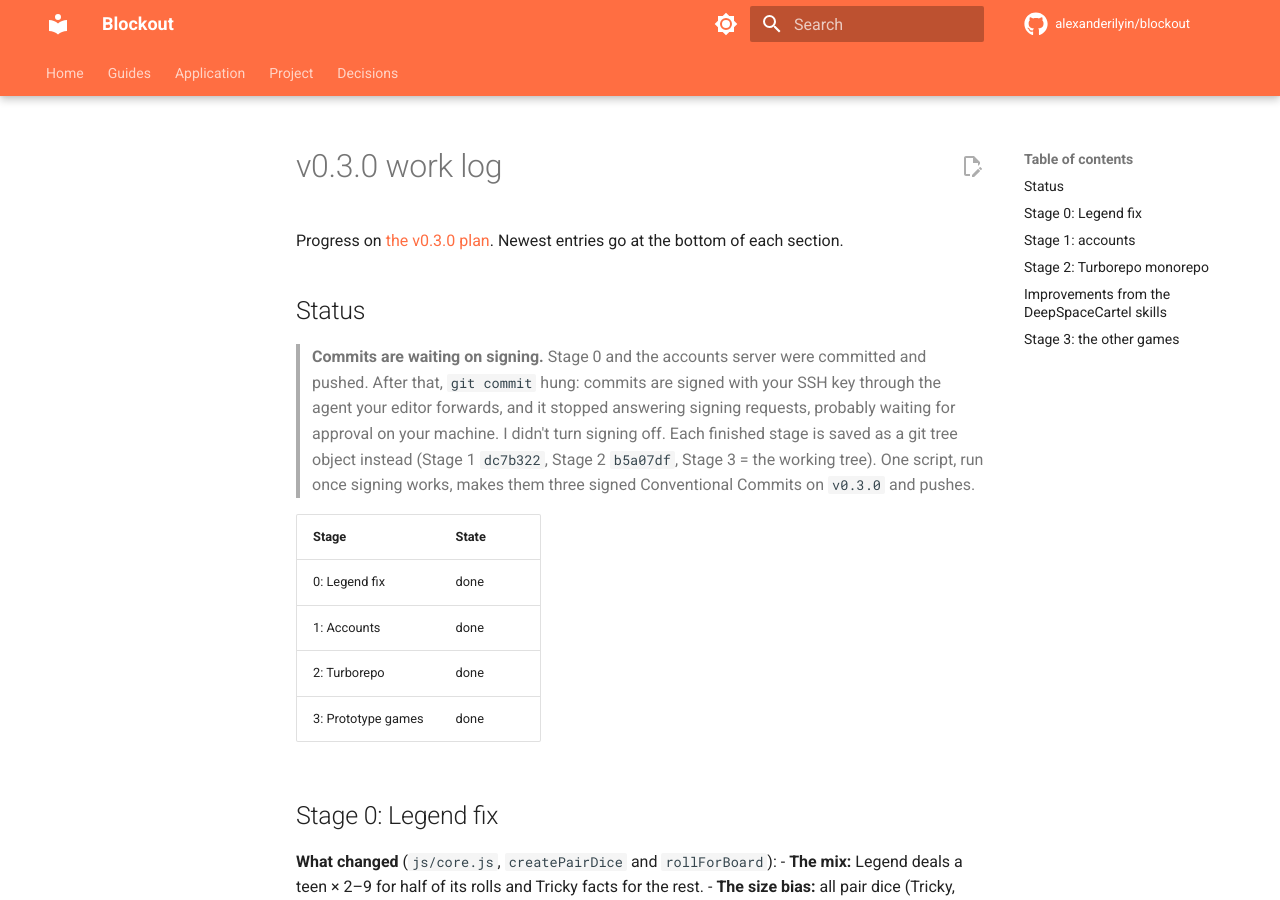
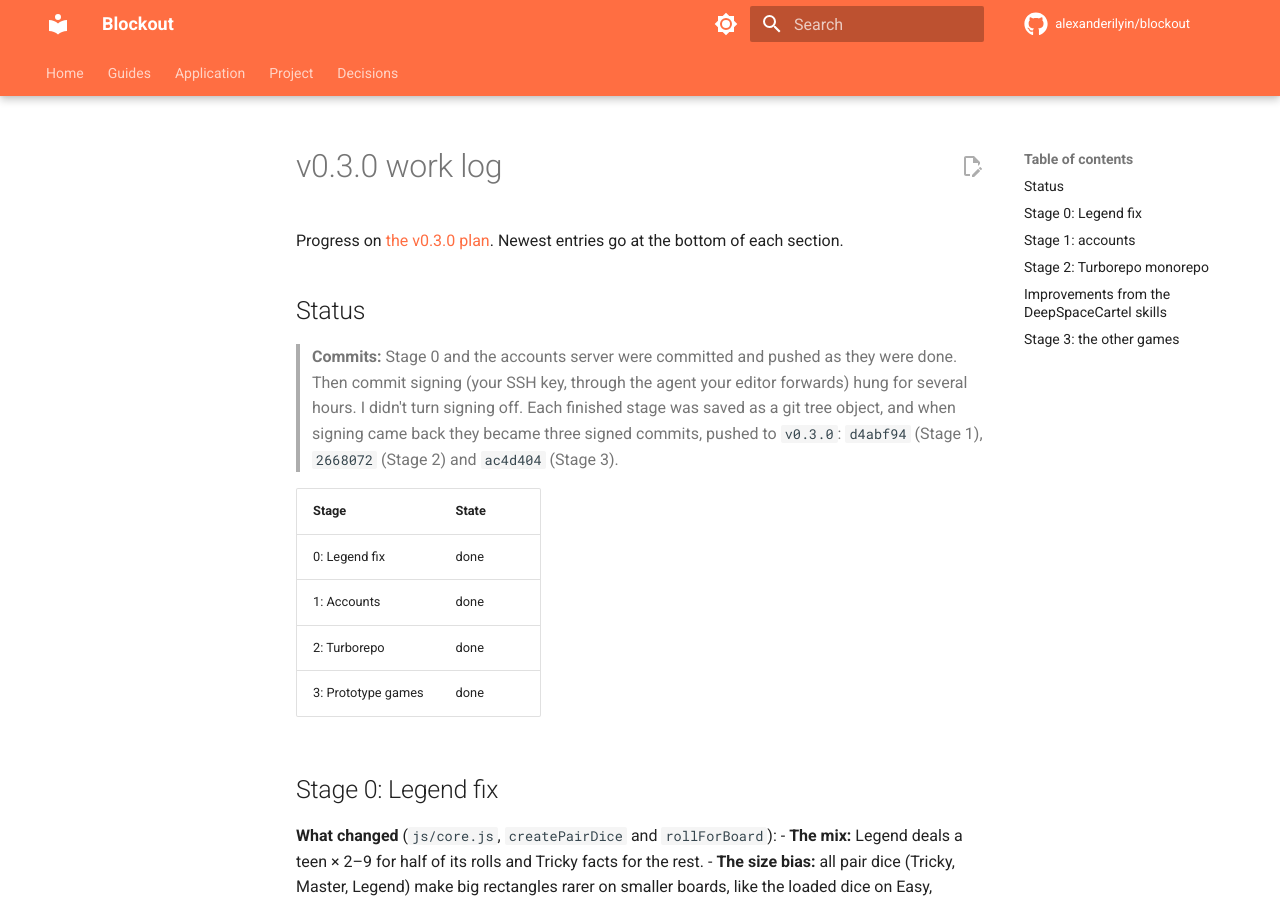
Before and after one commit to alexanderilyin/blockout, an MkDocs documentation site: the page built from docs/v0.3.0-log.md, in a window 1280 px wide and 900 px high. Built offline with MkDocs 1.6.1 and Material for MkDocs 9.7.7, drawn with Linux system fonts in a browser that asks for light colours; comment, search, counter and statistics services are not loaded.

Commit message:
docs(log): record how the stage commits were made
Co-Authored-By: Claude Opus 5.5 (1M context) <noreply@anthropic.com>

```diff
--- a/docs/v0.3.0-log.md
+++ b/docs/v0.3.0-log.md
@@ -4,7 +4,7 @@ Progress on [the v0.3.0 plan](v0.3.0-plan.md). Newest entries go at the bottom o
 
 ## Status
 
-> **Commits are waiting on signing.** Stage 0 and the accounts server were committed and pushed. After that, `git commit` hung: commits are signed with your SSH key through the agent your editor forwards, and it stopped answering signing requests, probably waiting for approval on your machine. I didn't turn signing off. Each finished stage is saved as a git tree object instead (Stage 1 `dc7b322`, Stage 2 `b5a07df`, Stage 3 = the working tree). One script, run once signing works, makes them three signed Conventional Commits on `v0.3.0` and pushes.
+> **Commits:** Stage 0 and the accounts server were committed and pushed as they were done. Then commit signing (your SSH key, through the agent your editor forwards) hung for several hours. I didn't turn signing off. Each finished stage was saved as a git tree object, and when signing came back they became three signed commits, pushed to `v0.3.0`: `d4abf94` (Stage 1), `2668072` (Stage 2) and `ac4d404` (Stage 3).
 
 | Stage | State |
 |---|---|
```
